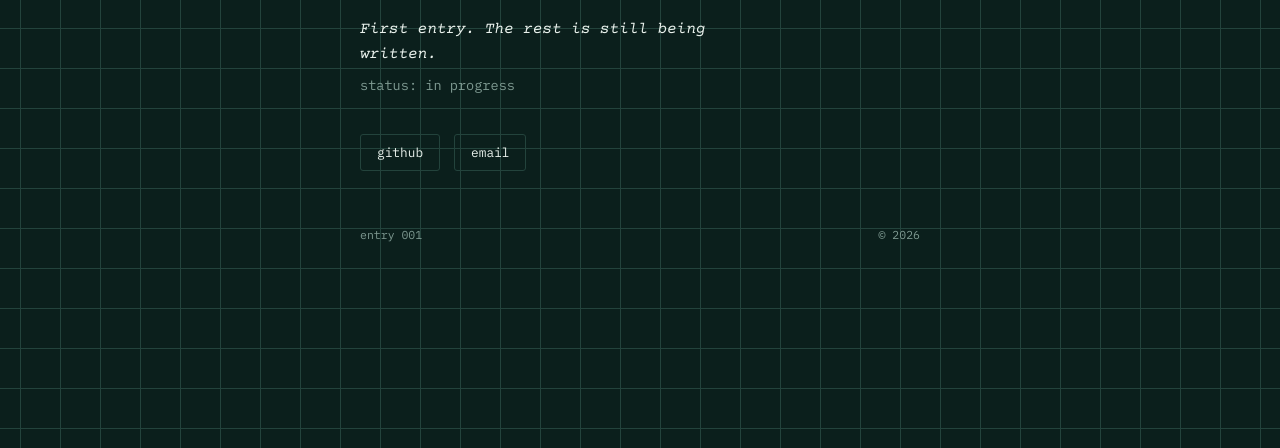
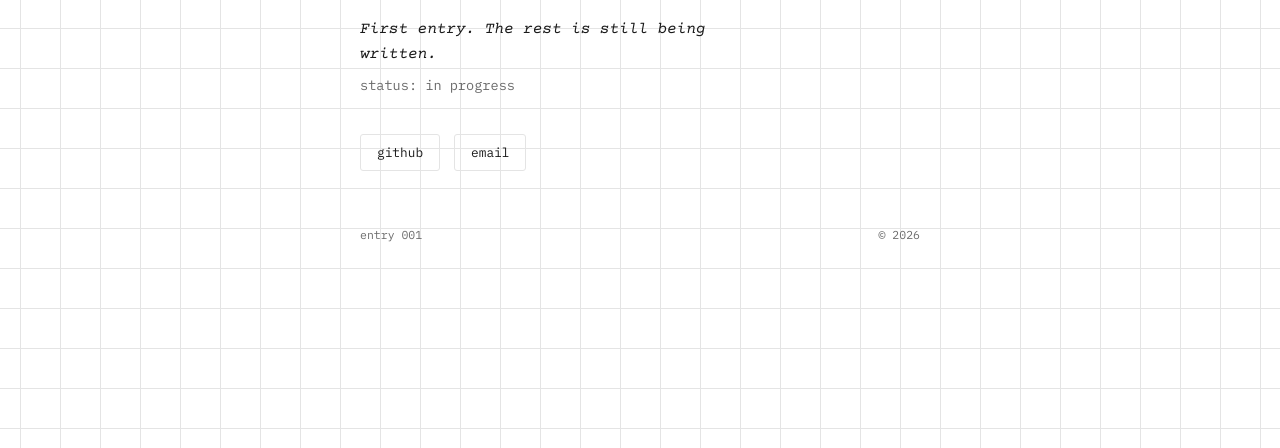
Before and after one commit to dndd7/dndd7.github.io, a plain HTML site: page index.html in a window 1280 px wide. Shown: the part 352-800 px from the top of the page. Drawn offline with nearby package versions, Linux system fonts and the light colour scheme.

Commit message:
Redesign homepage with light theme
Swap the dark green/paper palette for a plain white background with
black text and a blue accent, keeping the same layout and typography.

```diff
--- a/index.html
+++ b/index.html
@@ -9,13 +9,12 @@
 <link href="https://fonts.googleapis.com/css2?family=Fraunces:opsz,wght@9..144,400;9..144,500&family=IBM+Plex+Mono:wght@400;500&family=Inter:wght@400;500&family=Courier+Prime:ital,wght@0,400;0,700;1,400&display=swap" rel="stylesheet">
 <style>
   :root {
-    --bg: #0b1f1c;
-    --surface: #12302b;
-    --paper: #f4e8d3;
-    --ink: #e9f1ec;
-    --muted: #7f9a92;
-    --line: #23433c;
-    --accent: #e4572e;
+    --bg: #ffffff;
+    --paper: #111111;
+    --ink: #1a1a1a;
+    --muted: #6b6b6b;
+    --line: #e4e4e4;
+    --accent: #2554c7;
   }
   * { box-sizing: border-box; }
   html, body {
```
